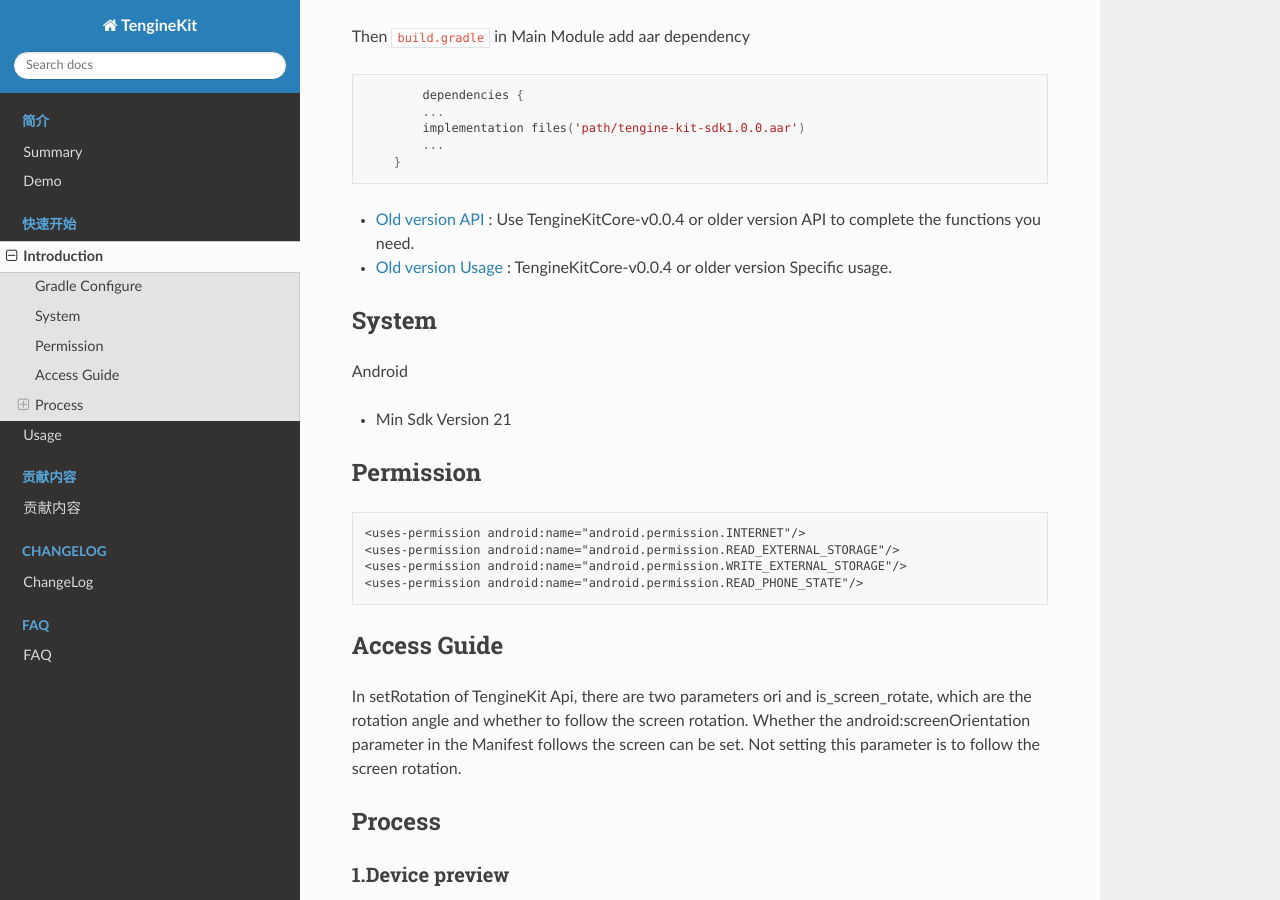
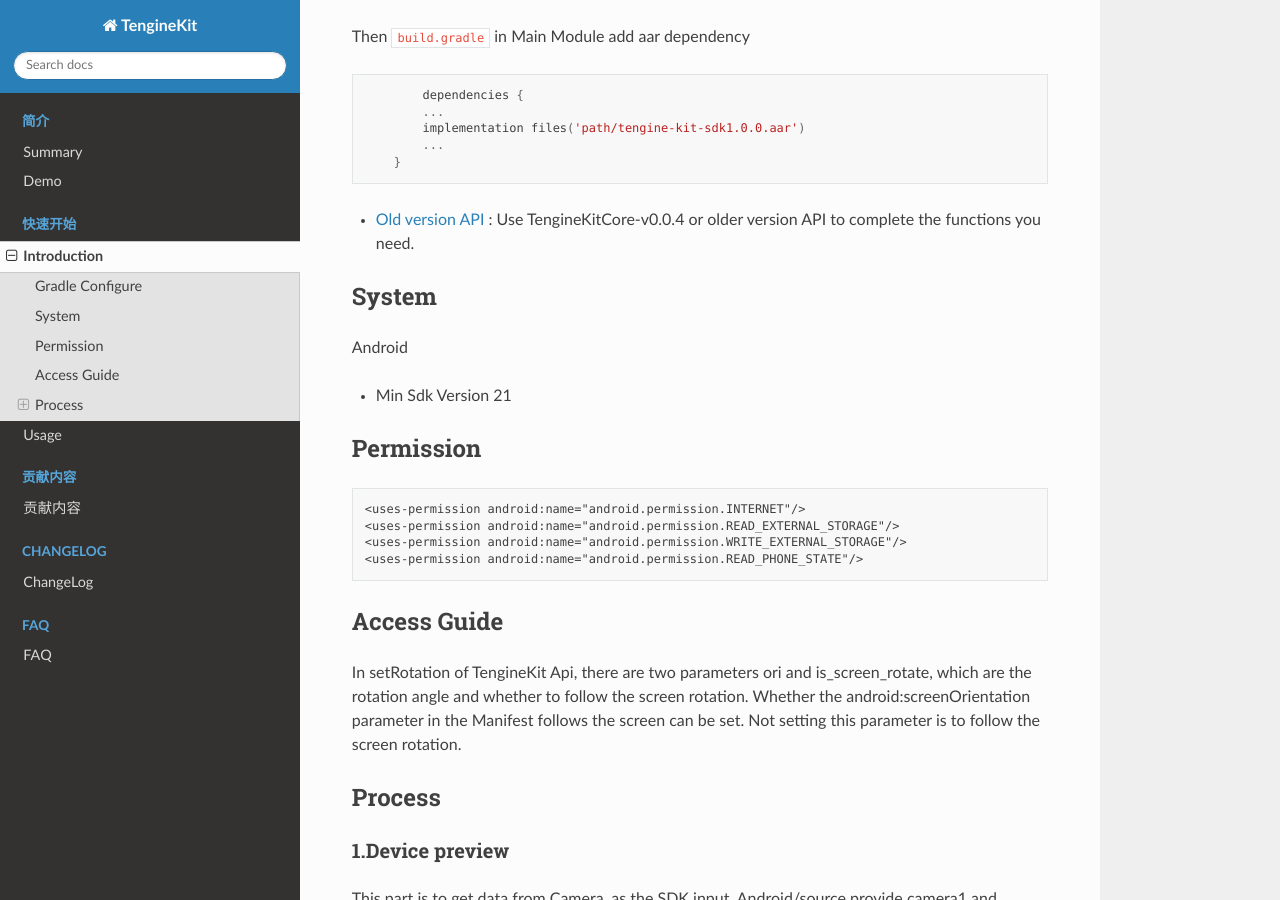
Before and after one commit to mlbo/TengineKit-Docs, a Sphinx documentation site: the page built from source/quickstart/compile_tenginekit.md, in a window 1280 px wide and 900 px high, scrolled down 311 px. Built offline with Sphinx 7.4.7 and the Read the Docs theme 2.0.0, drawn with Linux system fonts in a browser that asks for light colours; pages that are not in the unit, such as notebooks, are missing from menus.

Commit message:
Update compile_tenginekit.md

````diff
--- a/source/quickstart/compile_tenginekit.md
+++ b/source/quickstart/compile_tenginekit.md
@@ -12,8 +12,7 @@
     	...
     }
 ```
-- [Old version API](https://github.com/OAID/TengineKit/blob/test/Android/docs/Android_api.md) : Use TengineKitCore-v0.0.4 or older version API to complete the functions you need.
-- [Old version Usage](https://github.com/OAID/TengineKit/blob/test/Android/docs/Usage.md) : TengineKitCore-v0.0.4 or older version Specific usage.
+- [Old version API](https://github.com/OAID/TengineKit/blob/test/Android/docs) : Use TengineKitCore-v0.0.4 or older version API to complete the functions you need.
 
 ## System
 Android
````
